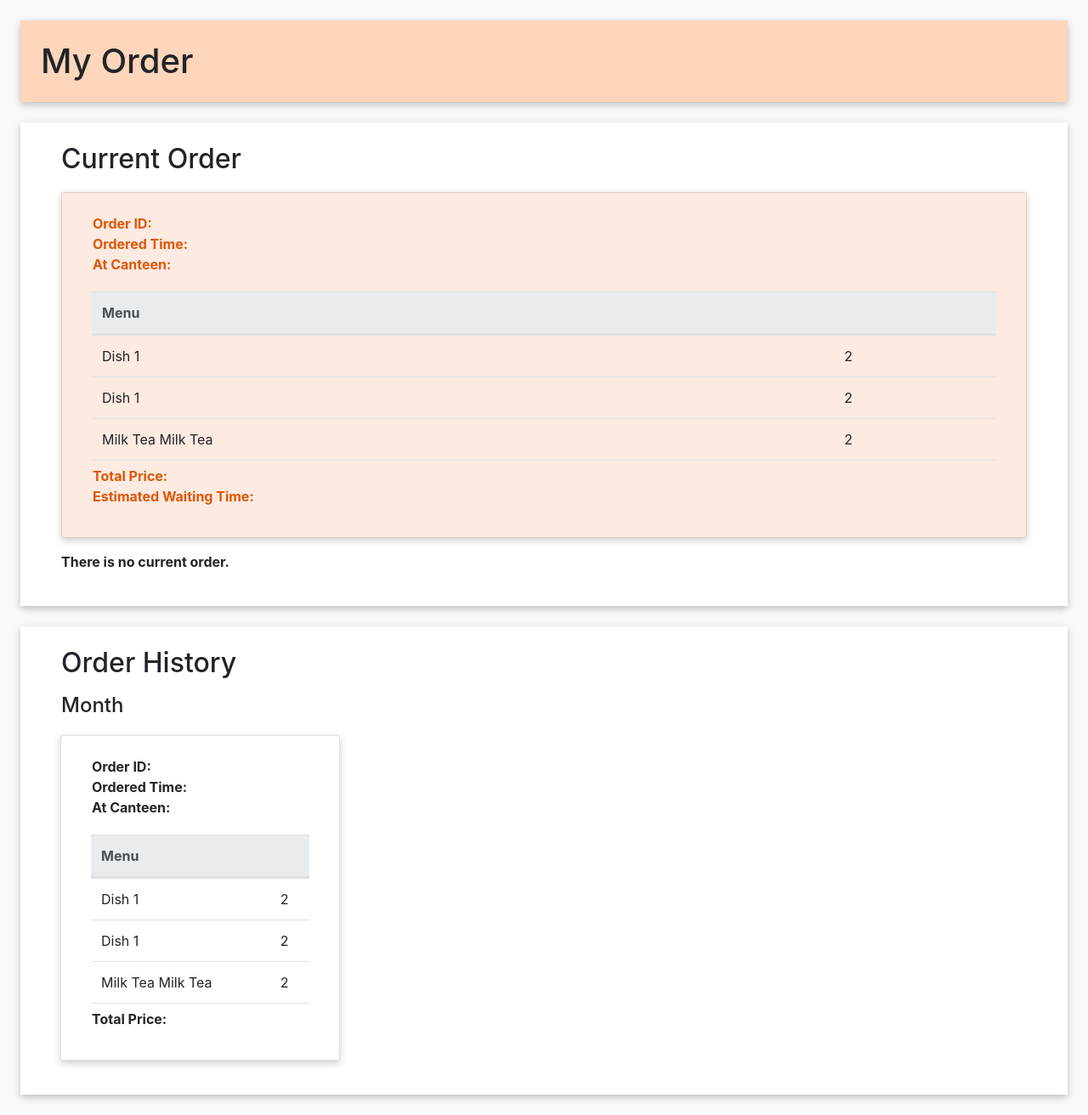
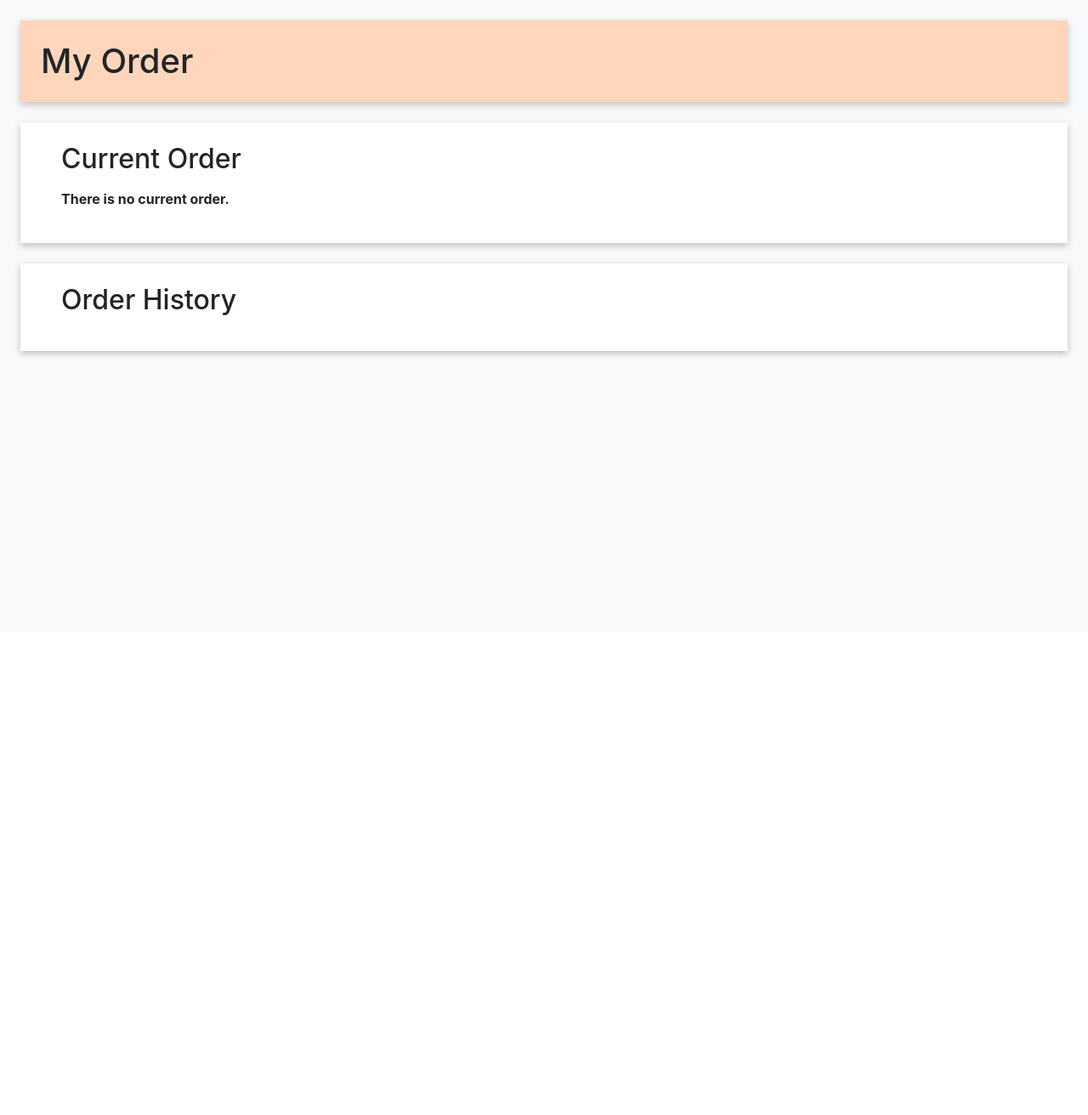
Before and after one commit to sheep167/CSCI3100_canteen_webapp, a Flask app: page /order_history in a window 1280 px wide. Shown: the part 56-1368 px from the top of the page at 85% size. After the commit the page ends 477 px from the top, so only its background shows below. Run offline with Flask 2, Linux system fonts and the light colour scheme; lists and menus that the app fills with data are empty; some libraries are stand-ins or nearby versions.

Commit message:
order for user

```diff
--- a/canteen/templates/base.html
+++ b/canteen/templates/base.html
@@ -35,6 +35,7 @@
                   </li>
                   {% if current_user.is_authenticated %}
                     {% if current_user.auth_type == 0 %}
+                    <!-- admin -->
                   <li class="{{'nav-item active' if active_page == 'users' else 'nav-item'}}">
                       <a class="nav-link" href="/overview/users">Users</a>
                   </li>
@@ -42,6 +43,7 @@
                     <a class="nav-link" href="/overview/canteens">Canteens</a>
                   </li>
                   {% elif current_user.auth_type == 1 %}
+                  <!-- canteen -->
                   <li class="{{'nav-item active' if active_page == 'Order' else 'nav-item'}}">
                     <a class="nav-link" href="/canteen_account/{{current_user.staff_of}}/order">Order</a>
                   </li>
@@ -49,8 +51,12 @@
                       <a class="nav-link" href="/canteen_account/{{current_user.staff_of}}/menu">Menu</a>
                   </li>
                   {% elif current_user.auth_type == 2 %}
+                  <!-- user -->
                   <li class="{{'nav-item active' if active_page == 'canteens' else 'nav-item'}}">
                     <a class="nav-link" href="/canteens">Canteens</a>
+                  </li>
+                  <li class="{{'nav-item active' if active_page == 'Orders' else 'nav-item'}}">
+                    <a class="nav-link" href="/order/{{current_user._id}}">Orders</a>
                   </li>
                     {% endif %}
                   {% endif %}
--- a/canteen/templates/user/order_history.html
+++ b/canteen/templates/user/order_history.html
@@ -22,7 +22,8 @@ Order List
             <h2 class="mx-4">Current Order</h2>
         </div>
 
-        <!--If there is a current order-->
+        {% for order in unfinished_orders %}
+            {% if order %}
             <div class="row">
                 <div class="pt-1 pb-3 container-fluid">
                     <!--Card showing the current order-->
@@ -30,9 +31,10 @@ Order List
                         <div class="card-body">
                             <div class="row ml-3 mt-1">
                                 <p>
-                                <b>Order ID: </b><br>
-                                <b>Ordered Time: </b><br>
-                                <b>At Canteen: </b>
+                                    <b>Order ID: {{(order._id|string)[-4:]}}</b><br>
+                                    <b>Ordered Time: {{order.at_time.hour}}:{{order.at_time.minute}}:{{order.at_time.second}}</b><br>
+                                    <b>Date: {{order.at_time.day}}/{{order.at_time.month}}/{{order.at_time.year}}</b><br>
+                                    <b>{{order.at_canteen_name}}</b>
                                 </p>
                             </div>
                             <div class="container-fluid my-1">
@@ -50,22 +52,12 @@ Order List
                                     <div style="max-height: 150px; overflow: auto;">
                                         <table class="table mx-0 mb-0">
                                             <tbody>
+                                                {% for dish in order.dishes %}
                                                 <tr>
-                                                <td>Dish 1</td>
-                                                <td>2</td>
+                                                    <td>{{dish[0]}}</td>
+                                                    <td>{{dish[1]}}</td>
                                                 </tr>
-                                            <tr>
-                                                <td>Dish 1</td>
-                                                <td>2</td>
-                                            </tr>
-                                            <tr>
-                                                <td>Milk Tea Milk Tea</td>
-                                                <td>2</td>
-                                            </tr>
-                                            <tr>
-                                                <td>Dish 1</td>
-                                                <td>2</td>
-                                            </tr>
+                                                {% endfor %}
                                             </tbody>
                                         </table>
                                     </div>
@@ -73,19 +65,21 @@ Order List
                             </div>
                             <div class="row ml-3 mt-1">
                                 <p>
-                                <b>Total Price: </b><br>
-                                <b>Estimated Waiting Time: </b><br>
+                                    <b>Total Price: {{order.total_price}}</b>
                                 </p>
                             </div>
                         </div>
                     </div>
                 </div>
             </div>
+            {% endif %}
+        {% endfor %}
 
-        <!--Show this message when there is no current order-->
+        {% if (unfinished_orders|length) == 0 %}
         <div class="row mx-4">
             <p><b>There is no current order.</b></p>
         </div>
+        {% endif %}
 
     </div>
 </div>
@@ -97,13 +91,13 @@ Order List
             <h2 class="mx-4">Order History</h2>
         </div>
 
-        <!--Sorted by month-->
-        <!--Show only the month that the order history exists-->
+        {% for month in finished_orders %}
         <div class="container-fluid pt-0 pl-0 pr-0 pb-2 d-flex">
-            <h4 class="mx-4">Month</h4>
+            <h4 class="mx-4">{{month}}</h4>
         </div>
 
         <!--Show order history in that month-->
+            {% for order in finished_orders[month] %}
             <div class="row">
                 <div class="col-4">
                     <div class="pt-1 pb-3 container-fluid">
@@ -111,9 +105,9 @@ Order List
                             <div class="card-body">
                                 <div class="row ml-3 mt-1">
                                     <p>
-                                    <b>Order ID: </b><br>
-                                    <b>Ordered Time: </b><br>
-                                    <b>At Canteen: </b>
+                                        <b>Order ID: {{(order._id|string)[-4:]}}</b><br>
+                                        <b>Ordered {{order.at_time.day}}/{{order.at_time.month}}/{{order.at_time.year}}</b><br>
+                                        <b>{{order.at_canteen_name}}</b>
                                     </p>
                                 </div>
                                 <div class="container-fluid my-1">
@@ -131,22 +125,13 @@ Order List
                                         <div style="max-height: 150px; overflow: auto;">
                                             <table class="table mx-0 mb-0">
                                                 <tbody>
+                                                    {% for dish in order.dishes %}
                                                     <tr>
-                                                    <td>Dish 1</td>
-                                                    <td>2</td>
+                                                        <td>{{dish[0]}}</td>
+                                                        <td>{{dish[1]}}</td>
                                                     </tr>
-                                                <tr>
-                                                    <td>Dish 1</td>
-                                                    <td>2</td>
-                                                </tr>
-                                                <tr>
-                                                    <td>Milk Tea Milk Tea</td>
-                                                    <td>2</td>
-                                                </tr>
-                                                <tr>
-                                                    <td>Dish 1</td>
-                                                    <td>2</td>
-                                                </tr>
+                                                    {% endfor %}
+
                                                 </tbody>
                                             </table>
                                         </div>
@@ -154,7 +139,7 @@ Order List
                                 </div>
                                 <div class="row ml-3 mt-1">
                                     <p>
-                                    <b>Total Price: </b><br>
+                                        <b>Total Price: {{order.total_price}}</b><br>
                                     </p>
                                 </div>
                             </div>
@@ -162,6 +147,9 @@ Order List
                     </div>
                 </div>
             </div>
+            {% endfor %}
+
+        {% endfor %}
     </div>
 </div>
 
--- a/canteen/user.py
+++ b/canteen/user.py
@@ -1,4 +1,5 @@
 import datetime
+import dateutil.parser
 import os
 from collections import Counter
 from unittest import result
@@ -162,10 +163,9 @@ def user_account():
 
     return render_template('/user/user_account.html', user=user)
 
-
-@app.route('/canteen_account/<user_id>/order', methods=['GET', 'POST'])
+@app.route('/order/<user_id>', methods=['GET', 'POST'])
 @login_required
-def userOrder_page(user_id):
+def user_order_page(user_id):
     if current_user.auth_type != 2:
         return 'Not Authorized', 403
 
@@ -192,10 +192,22 @@ def userOrder_page(user_id):
                 ])
                 dish = list(results)
                 counted_dishes.append([dish[0]['name'],count])
-
             order['dishes'] = counted_dishes
 
-    return render_template('canteen/order.html', orders=orders)
+        unfinished_orders=[]
+        finished_orders={} # a dict of month: [order]
+        for order in orders:
+            if order['order_status']=="finished":
+                month = dateutil.parser.isoparse(str(order['at_time'])).strftime("%B")
+                if month in finished_orders:
+                    finished_orders[month].append(order)
+                else:
+                    finished_orders[month]=[order]
+            else:
+                unfinished_orders.append(order)
+
+        sorted(finished_orders) # sort by month
+    return render_template('user/order_history.html', unfinished_orders=unfinished_orders, finished_orders=finished_orders)
 
 def generate_confirmation_token(email):
     serializer = URLSafeTimedSerializer(app.config['SECRET_KEY'])
```
Lines whose indentation alone changed are shown as unchanged.
